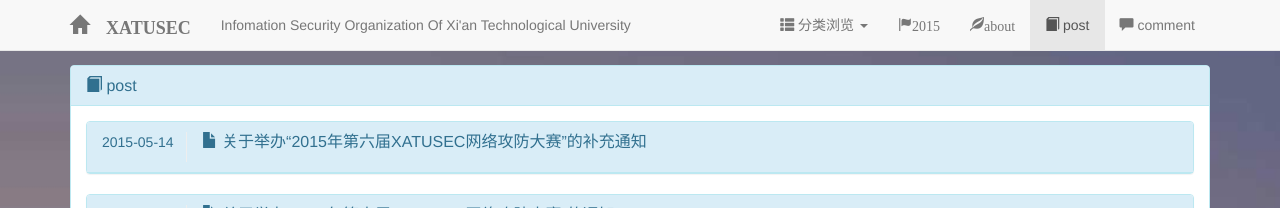
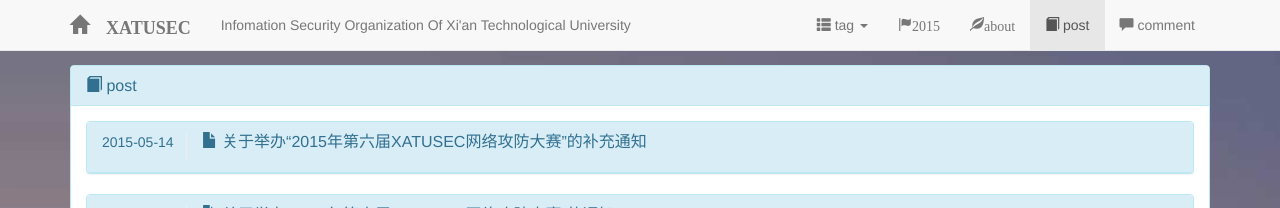
Before and after one commit to xatusec/xatusec.github.io, a Jekyll site: the page built from pages/1-post.html, in a window 1280 px wide. Shown: the top 208 px of the page. Built offline with Jekyll 4.4.1, drawn with Linux system fonts in a browser that asks for light colours; comment, search, counter and statistics services are not loaded.

Commit message:
upper bigger

```diff
--- a/_includes/header.html
+++ b/_includes/header.html
@@ -31,7 +31,7 @@ __  __    _  _____ _   _ ____  _____ ____
             <!-- 切换导航 -->
             <div class="navbar-header">
                 <button type="button" class="navbar-toggle" data-toggle="collapse" data-target="#hotes-navbar-collapse">
-                    <span class="sr-only">切换导航</span>
+                    <span class="sr-only">Switch navigation</span>
                     <span class="icon-bar"></span>
                     <span class="icon-bar"></span>
                     <span class="icon-bar"></span>
@@ -49,7 +49,7 @@ __  __    _  _____ _   _ ____  _____ ____
                     <li class="dropdown">
                         <a class="dropdown-toggle" data-toggle="dropdown" href="javascript:void(0);">
                             <span class="glyphicon glyphicon-th-list"></span>
-                            分类浏览
+                            tag
                             <span class="caret"></span>
                         </a>
                         <ul class="dropdown-menu" role="menu">
```
